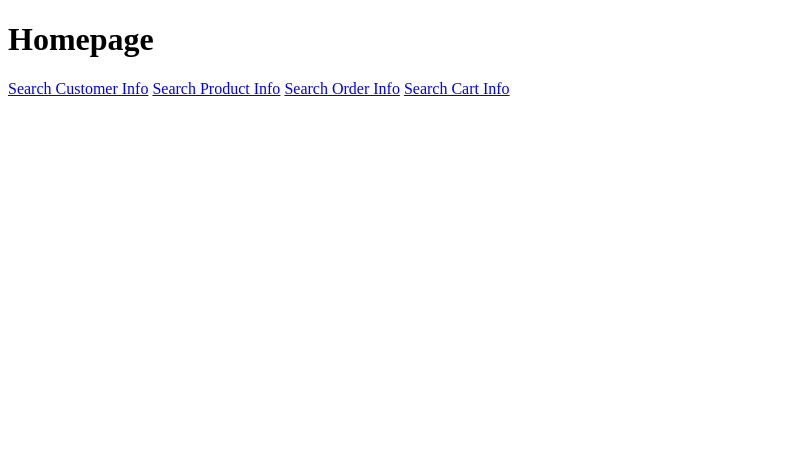
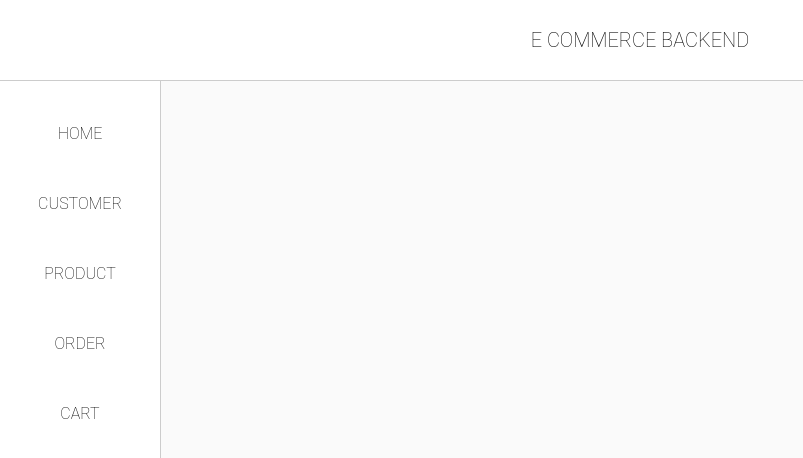
Before and after one commit to ronload/DataSearchingSystem, a plain HTML site: page templates/index.html in a window 1280 px wide. Shown: the top 458 px of the page, without its empty margins (0-803 px from the left). Drawn offline with nearby package versions, Linux system fonts and the light colour scheme; files that its build step writes are made by us from their sources.

Commit message:
Homepage layout.

```diff
--- /dev/null
+++ b/static/index.css
@@ -0,0 +1,58 @@
+/*
+background color: #fafafa
+float block color: #ffffff
+*/
+@charset "utf-8";
+html {
+    background-color: #fafafa;
+    height: 100%;
+}
+
+.head {
+    background-color: #ffffff;
+    display: flex;
+    justify-content: center;
+    align-items: center;
+    height: 4em;
+    border-bottom: 0.5px solid #ccc;
+}
+
+body {
+	font-family: "Roboto", Helvetica, sans-serif;
+	font-size: 1.25em;
+	font-weight: 100;
+	line-height: 1.75em;
+    align-items: center;
+    margin: 0%;
+    height: 100%;
+}
+
+.wrap {
+    min-height: -0.1%;
+    margin-bottom: -0.1%;
+    height: 100%;
+}
+.side-bar {
+    height: 100%;
+}
+
+aside {
+    display: block;
+    background-color: #ffffff;
+    width: 8em;
+    height: 100%;
+    border-right: 0.5px solid #ccc;
+}
+
+.search_button {
+    display: flex;
+    justify-content: center;
+    align-items: center;
+    font-size: medium;
+    text-decoration: none;
+    color: #000000;
+}
+
+.search_button:visited {
+    color: #000000;
+}
--- a/templates/index.html
+++ b/templates/index.html
@@ -3,13 +3,27 @@
 <head>
     <meta charset="UTF-8">
     <meta name="viewport" content="width=device-width, initial-scale=1.0">
-    <title>Homepage</title>
+    <link rel="stylesheet" type="text/css" href="static/index.css">
+    <script src="https://cdn.jsdelivr.net/npm/chart.js"></script>
+    <title>E Commerce Backend</title>
 </head>
-<body>
-    <h1>Homepage</h1>
-    <a href="search_CustomerInfo">Search Customer Info</a>
-    <a href="search_ProductInfo">Search Product Info</a>
-    <a href="search_OrderInfo">Search Order Info</a>
-    <a href="search_CartInfo">Search Cart Info</a>
+<body class="wrap">
+    <section class="head">
+        <div>E COMMERCE BACKEND</div>
+    </section>
+    <section class="side-bar">
+        <aside>
+            <br>
+            <a href="" class="search_button">HOME</a>
+            <br>
+            <a href="search_CustomerInfo" class="search_button">CUSTOMER</a>
+            <br>
+            <a href="search_ProductInfo" class="search_button">PRODUCT</a>
+            <br>
+            <a href="search_OrderInfo" class="search_button">ORDER</a>
+            <br>
+            <a href="search_CartInfo" class="search_button">CART</a>
+        </aside>
+    </section>
 </body>
 </html>
```
Also changed, not shown: 3 other files.
